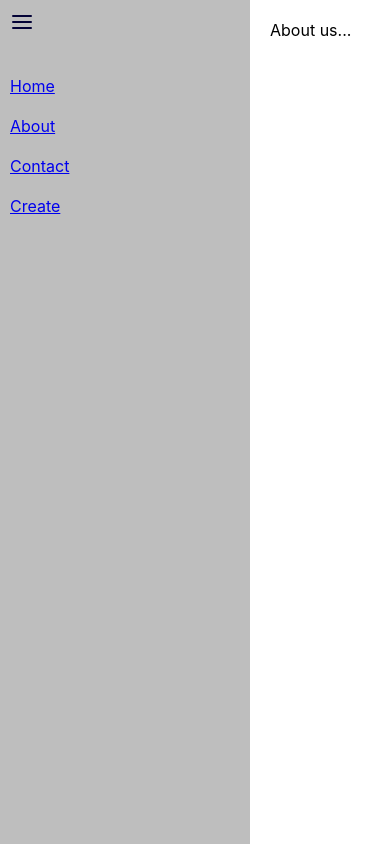
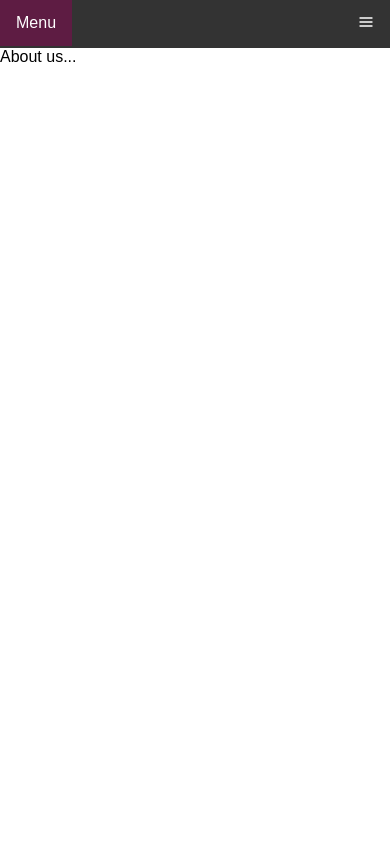
Before and after one commit to teban004/job-hunt-tracker, a React (Create React App) app: page /about in a window 390 px wide. Built offline with nearby package versions, Linux system fonts and the light colour scheme.

Commit message:
changed the sidebar for a TopNavbar

```diff
--- a/src/App.css
+++ b/src/App.css
@@ -1,37 +1,9 @@
 /* App.css */
 .App {
-  display: flex;
+
 }
 
-.sidebar {
-  width: 250px;
-  height: 100vh;
-  background-color: #bebebe;
-  color: rgb(3, 2, 54);
-  overflow-x: hidden;
-  transition: 0.3s;
+body {
+  margin: 0;
+  font-family: Arial, Helvetica, sans-serif;
 }
-
-.sidebar.open {
-  width: 40px;
-}
-
-.sidebar-toggle {
-  font-size: 24px;
-  cursor: pointer;
-  padding: 10px;
-}
-
-.sidebar ul {
-  list-style-type: none;
-  padding: 0;
-}
-
-.sidebar ul li {
-  padding: 10px;
-}
-
-.main-content {
-  flex-grow: 1;
-  padding: 20px;
-}
--- a/src/App.js
+++ b/src/App.js
@@ -1,15 +1,19 @@
 import React from 'react';
 import { BrowserRouter as Router } from 'react-router-dom';
 import './App.css';
-import Sidebar from './Components/Sidebar';
+import NavbarMenu from './Components/NavbarMenu';
 import MainContent from './Components/MainContent';
 
 function App() {
   return (
     <Router>
       <div className="App">
-        <Sidebar />
-        <MainContent />
+        <div>
+          <NavbarMenu />
+        </div>
+        <div>
+          <MainContent />
+        </div>
       </div>
     </Router>
   );
--- /dev/null
+++ b/src/Components/NavbarMenu.js
@@ -0,0 +1,34 @@
+import React, { useState } from "react";
+import { Link } from "react-router-dom";
+import { FiMenu, FiX } from "react-icons/fi"; // You can choose different icons
+import "../Styles/NavbarMenu.css";
+
+const NavbarMenu = () => {
+  const [isOpen, setIsOpen] = useState(false);
+
+  const toggleNavbarMenu = () => {
+    setIsOpen(!isOpen);
+    console.log(isOpen);
+    var x = document.getElementById("topnavMenu");
+    if (x.className === "topnav") {
+      x.className += " responsive";
+    } else {
+      x.className = "topnav";
+    }
+  };
+
+  return (
+    <div className="topnav" id="topnavMenu">
+      <a className="active">Menu</a>
+      <Link to="/about">Info</Link>
+      <Link to="/contact">Contact</Link>
+      <Link to="/create">Create</Link>
+      <Link to="/home">View</Link>
+      <a className="icon" onClick={toggleNavbarMenu}>
+        {isOpen ? <FiX /> : <FiMenu />}
+      </a>
+    </div>
+  );
+};
+
+export default NavbarMenu;
--- a/src/Components/Sidebar.js
+++ /dev/null
@@ -1,35 +0,0 @@
-import React, { useState } from 'react';
-import { Link } from 'react-router-dom';
-import { FiMenu, FiX } from 'react-icons/fi'; // You can choose different icons
-
-const Sidebar = () => {
-  const [isOpen, setIsOpen] = useState(false);
-
-  const toggleSidebar = () => {
-    setIsOpen(!isOpen);
-  };
-
-  return (
-    <div className={`sidebar ${isOpen ? 'open' : ''}`}>
-      <div className="sidebar-toggle" onClick={toggleSidebar}>
-        {isOpen ? <FiX /> : <FiMenu />}
-      </div>
-      <ul>
-        <li>
-          <Link to="/home">Home</Link>
-        </li>
-        <li>
-          <Link to="/about">About</Link>
-        </li>
-        <li>
-          <Link to="/contact">Contact</Link>
-        </li>
-        <li>
-          <Link to="/create">Create</Link>
-        </li>
-      </ul>
-    </div>
-  );
-};
-
-export default Sidebar;
--- /dev/null
+++ b/src/Styles/NavbarMenu.css
@@ -0,0 +1,108 @@
+@import url(https://cdnjs.cloudflare.com/ajax/libs/font-awesome/4.7.0/css/font-awesome.min.css);
+
+/* topnav container */
+ .topnav {
+  overflow: hidden;
+  background-color: #333;
+  font-family: Arial;
+}
+
+/* Links inside the topnav */
+.topnav a {
+  float: left;
+  display: block;
+  font-size: 16px;
+  color: white;
+  text-align: center;
+  padding: 14px 16px;
+  text-decoration: none;
+}
+
+/* Change the color of topnav links on hover */
+.topnav a:hover, .dropdown:hover .dropbtn {
+  background-color: #2e021c;
+  color: white;
+}
+
+/* Add an active class to highlight the current page */
+.topnav a.active {
+  background-color: #5e1c43;
+  color: white;
+}
+
+/* Hide the link that should open and close the topnav on small screens */
+.topnav .icon {
+  display: none;
+}
+
+/* The dropdown container */
+.dropdown {
+  float: left;
+  overflow: hidden;
+}
+
+/* Dropdown button */
+.dropdown .dropbtn {
+  font-size: 16px;
+  border: none;
+  outline: none;
+  color: white;
+  padding: 14px 16px;
+  background-color: inherit;
+  font-family: inherit; /* Important for vertical align on mobile phones */
+  margin: 0; /* Important for vertical align on mobile phones */
+}
+
+/* Dropdown content (hidden by default) */
+.dropdown-content {
+  display: none;
+  position: absolute;
+  background-color: #f9f9f9;
+  min-width: 160px;
+  box-shadow: 0px 8px 16px 0px rgba(0,0,0,0.2);
+  z-index: 1;
+}
+
+/* Links inside the dropdown */
+.dropdown-content a {
+  float: none;
+  color: black;
+  padding: 12px 16px;
+  text-decoration: none;
+  display: block;
+  text-align: left;
+}
+
+/* Add a grey background color to dropdown links on hover */
+.dropdown-content a:hover {
+  background-color: #ddd;
+}
+
+/* Show the dropdown menu on hover */
+.dropdown:hover .dropdown-content {
+  display: block;
+}
+
+ /* When the screen is less than 600 pixels wide, hide all links, except for the first one ("Home"). Show the link that contains should open and close the topnav (.icon) */
+ @media screen and (max-width: 600px) {
+  .topnav a:not(:first-child) {display: none;}
+  .topnav a.icon {
+    float: right;
+    display: block;
+  }
+}
+
+/* The "responsive" class is added to the topnav with JavaScript when the user clicks on the icon. This class makes the topnav look good on small screens (display the links vertically instead of horizontally) */
+@media screen and (max-width: 600px) {
+  .topnav.responsive {position: relative;}
+  .topnav.responsive a.icon {
+    position: absolute;
+    right: 0;
+    top: 0;
+  }
+  .topnav.responsive a {
+    float: none;
+    display: block;
+    text-align: left;
+  }
+}
```
Also changed, not shown: public/manifest.json, 1 other file (tests, documents, lock files or other folders).
